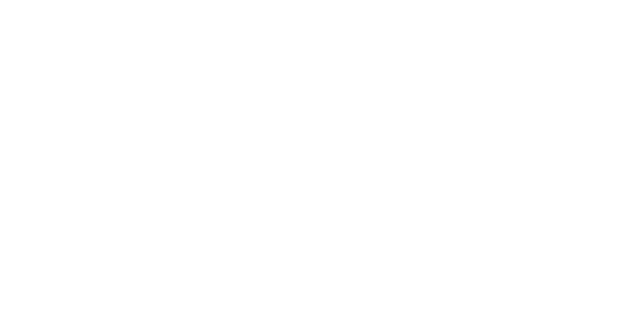
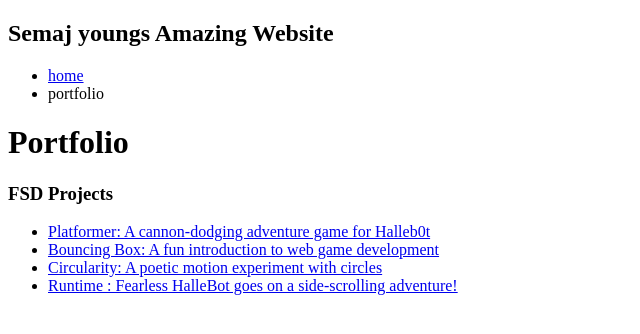
Before and after one commit to youngsemaj0/youngsemaj0.github.io, a plain HTML site: page portfolio.html in a window 1280 px wide. Shown: the whole page, without its empty margins (0-640 px from the left). Drawn offline with Linux system fonts and the light colour scheme.

Commit message:
portfolio

```diff
--- a/portfolio.html
+++ b/portfolio.html
@@ -0,0 +1,51 @@
+<!DOCTYPE html>
+<html>
+  <head>
+    <title>Semaj Young</title>
+  </head>
+
+  <body>
+    <!---All content goes here -->
+    <div id="'all-contents">
+      <nav>
+        <h1>Semaj youngs Amazing Website</h1>
+        <ul id="nav-ul">
+          <li class=""nav-li>
+            <a href="index.html">home</a>
+            <li class="nav-li"
+           <a href="portfolio.html">portfolio</a>
+
+          </li>
+        </ul>
+
+      </nav>
+
+      <main>
+        <div class="content">
+          <h1>Portfolio</h1>
+          <h3>FSD Projects</h3>
+          <ul id="portfolio">
+            <li>
+              <a href="fsd-projects/platformer/">Platformer: A cannon-dodging adventure game for Halleb0t</a>
+</li>
+<li>
+  <a href="fsd-projects/bouncing-box/">Bouncing Box: A fun introduction to web game development</a>
+</li>
+<li>
+  <a href="fsd-projects/circularity/">Circularity: A poetic motion experiment with circles</a>
+</li>
+<li>
+ <a href="projects/runtime/">Runtime : Fearless HalleBot goes on a side-scrolling adventure!</a>
+</li>
+            </li>
+
+          </ul>
+
+          <! -- ASD Projects will go here -->
+
+        </div>
+      </main>
+
+  </div>
+  </body>
+</html>
--- a/style.css
+++ b/style.css
@@ -130,8 +130,8 @@
     object-fit: cover;
     display: block;
     border-radius: 16px;
-    filter: grayscale(100%)
-    box-shadow: 0 8px 30px rgba (0, 0, 0, 0.12);
+    filter: grayscale(100%);
+    box-shadow: 0 8px 30px rgba(0, 0, 0, 0.12);
     transition: filter 0.4s ease, transform 0.4s ease,
 box-shadow 0.4s ease;
   }
```
